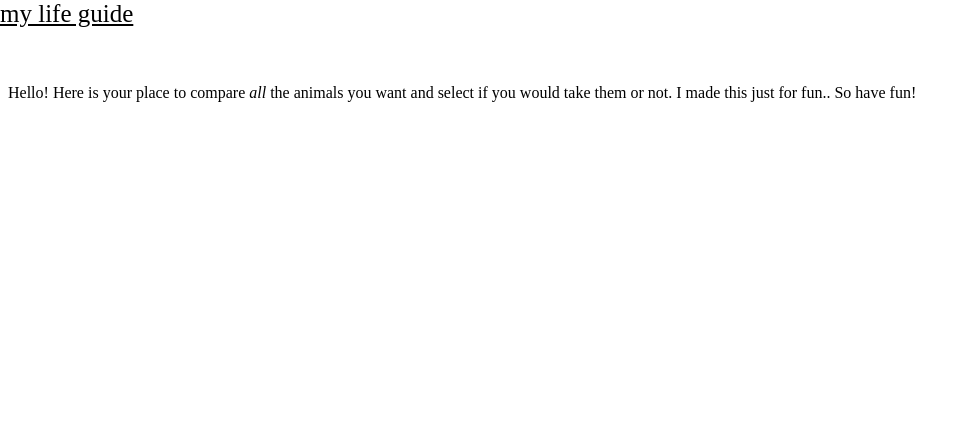
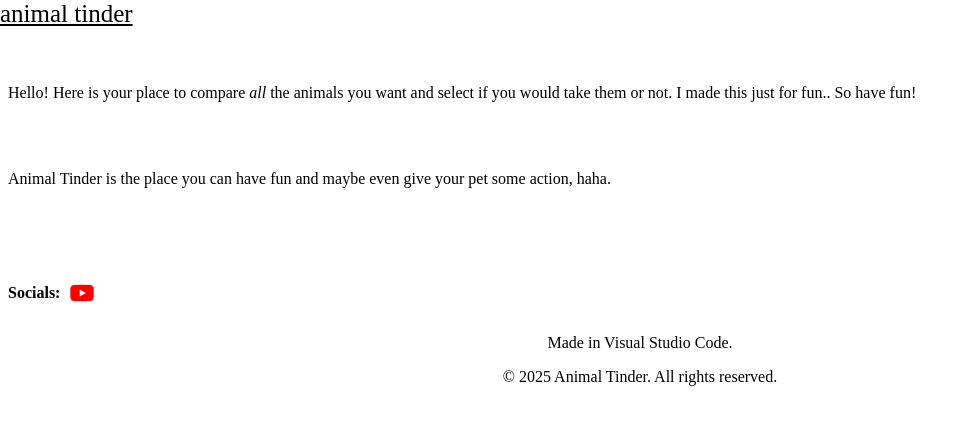
Before and after one commit to CodingKaicito/animal-tinder, a plain HTML site: page index.html in a window 1280 px wide. Shown: the whole page, without its empty margins (0-978 px from the left). Drawn offline with Linux system fonts and the light colour scheme.

Commit message:
Jan 12, 2025 at 22:40

```diff
--- a/index.html
+++ b/index.html
@@ -4,7 +4,7 @@
 <meta name="viewport" content="width=device-width, initial-scale=1.0">
 <title>animal tinder</title>
 <link rel="shortcut icon" sizes="16x16 32x32 64x64"
-href="/animal tinder.ico" type="image/x-icon" />
+href="/tinder.ico" type="image/x-icon" />
 <link rel="icon" href="animal tinder.ico" type="image/x-icon" />
 <link rel="apple-touch-icon" href="apple-touch-icon.png" />
 </head>
@@ -16,7 +16,7 @@ href="/animal tinder.ico" type="image/x-icon" />
 <div class="nav_content" style="font-family: copperplate;">
 
 <div class="logo" style="font-family: copperplate;">
-    <a href="#my-life-guide">my life guide</a>
+    <a href="#my-life-guide">animal tinder</a>
 </div>
 </div>
 
@@ -28,6 +28,32 @@ href="/animal tinder.ico" type="image/x-icon" />
 
 </body>
 
+<br>
+<br>
+
+<footer>
+
+<div>
+    <p>Animal Tinder is the place you can have fun and maybe even give your pet some action, haha.</p>
+</div>
+
+<br>
+<br>
+<br>
+
+<div class="social-icons"> <!-- TODO: Example. -->
+    <p><b>Socials:</b></p>
+    <a href="https://www.youtube.com/Kaicitaaa" target="_blank" aria-label="YouTube">
+    <img src="youtube-icon.png" alt="YouTube"></a>
+</div>
+
+<div>
+    <p style="text-align: center;">Made in Visual Studio Code.</p>
+    <p style="text-align: center;">© 2025 Animal Tinder. All rights reserved.</p>
+</div>
+
+</footer>
+
 </html>
 
 <link rel="stylesheet" href="mystyle.css">
--- a/mystyle.css
+++ b/mystyle.css
@@ -44,3 +44,22 @@ nav .nav_content {
       font-size: clamp(24px, 5vw, 25px); /* Minimum 24px, adjusts with viewport width, max 25px */
     color: #000000;
 }
+
+.social-icons {
+    display: flex;
+    align-items: center; /* Vertically centers the logo and other content */
+    gap: 10px;
+    margin-top: 10px;
+}
+
+.social-icons a img {
+    width: 24px;
+    height: 24px;
+    vertical-align: middle; /* Ensures the image aligns properly with text */
+    transition: transform 0.3s;
+}
+
+.social-icons a:hover img {
+    transform: scale(1.1);
+    filter: brightness(0.5) invert(0); /* Slight color shift */
+}
```
Also changed, not shown: tinder.ico (added), youtube-icon.png (added), 1 other file.
